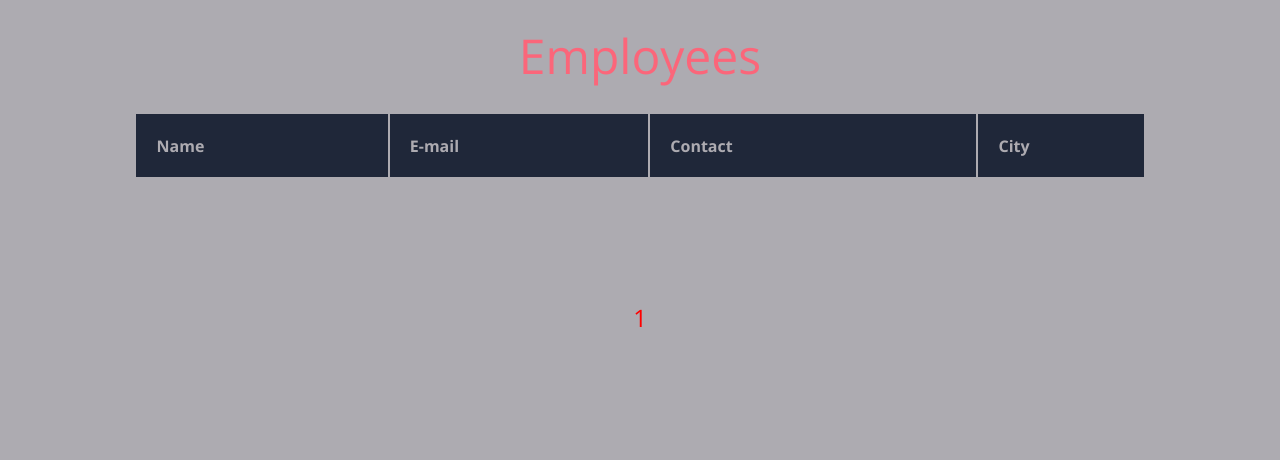
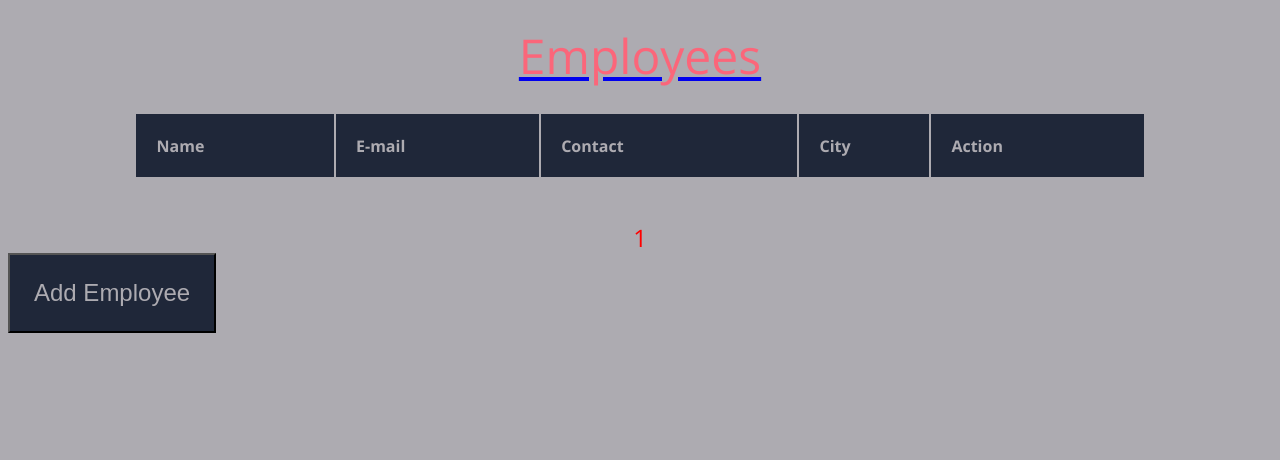
Before and after one commit to saura-t/Python-minis, a Django app: page / in a window 1280 px wide. Shown: the top 460 px of the page. Run offline with Django 3.2, Linux system fonts and the light colour scheme; data that the repository does not hold is empty.

Commit message:
raw CRUD operations done

```diff
--- a/CURD Operations/onBoarding/employees/models.py
+++ b/CURD Operations/onBoarding/employees/models.py
@@ -1,11 +1,13 @@
 from django.db import models
 
 # Create your models here.
+
+
 class Employee(models.Model):
     idemp = models.BigAutoField(primary_key=True)
     name = models.CharField(max_length=255)
     email = models.EmailField(max_length=255)
-    contact = models.IntegerField()
+    contact = models.CharField(max_length=255)
     city = models.CharField(max_length=255)
 
     class Meta:
--- a/CURD Operations/onBoarding/employees/templates/home.html
+++ b/CURD Operations/onBoarding/employees/templates/home.html
@@ -1,20 +1,13 @@
-{% load static %}
-<!DOCTYPE html>
-<html lang="en">
-<head>
-    <meta charset="UTF-8">
-    <meta name="viewport" content="width=device-width, initial-scale=1.0">
-    <link rel="stylesheet" href="{% static 'styles.css' %}">
-    <title>Home</title>
-</head>
-<body>
-    <h1>Employees</h1>
+{% extends 'index.html' %}
+
+{% block home %}
     <table class="container">
         <tr>
             <th>Name</th>
             <th>E-mail</th>
             <th>Contact</th>
             <th>City</th>
+            <th>Action</th>
         </tr>
         {% for item in page_obj %}
         <tr>
@@ -22,12 +15,16 @@
             <td>{{ item.email }}</td>
             <td>{{ item.contact }}</td>
             <td>{{ item.city }}</td>
+            <td>
+                <button>update</button>
+                <br>
+                <a href="{% url 'delete_emp' item.idemp %}"><button>delete</button></a>
+            </td>
         </tr>
         {% endfor %}
     </table>
     <div class="pages">
         {% include "pages.html" %}
     </div>
-
-</body>
-</html>
+    <button class="add_emp" onclick="location.href='/add'">Add Employee</button>
+{% endblock %}
--- a/CURD Operations/onBoarding/employees/urls.py
+++ b/CURD Operations/onBoarding/employees/urls.py
@@ -3,4 +3,7 @@ from . import views
 
 urlpatterns = [
     path('', views.home, name='home'),
+    path('add/', views.add_emp, name='add_emp'),
+    path('process-add/', views.process_add_emp, name='process_add_emp'),
+    path('delete-emp/<int:idemp>/', views.delete_emp, name='delete_emp'),
 ]
--- a/CURD Operations/onBoarding/employees/views.py
+++ b/CURD Operations/onBoarding/employees/views.py
@@ -1,7 +1,10 @@
-from django.shortcuts import render
+from django.shortcuts import render, redirect
 from django.core.paginator import Paginator
+from django.views.decorators.csrf import csrf_exempt
+from django.http import HttpResponse
 
 from .models import Employee
+from .forms import add_employee_form
 
 # Create your views here.
 
@@ -23,3 +26,55 @@ def home(request):
 
     page_obj = paginator.get_page(page_num)
     return render(request, 'home.html', {'page_obj': page_obj})
+
+
+@csrf_exempt
+def process_add_emp(request):
+    form = add_employee_form(request.POST or None)
+    if request.method == 'POST':
+        if form.is_valid():
+            name = request.POST.get('name')
+            email = request.POST.get('email')
+            contact = request.POST.get('contact')
+            city = request.POST.get('city')
+
+            emp = Employee(name=name, email=email, contact=contact, city=city)
+            emp.save()
+
+            return redirect("home")
+        return render(request, 'home.html')
+    else:
+        return HttpResponse("Invalid request method.")
+
+
+def add_emp(request):
+    form = add_employee_form()
+    context = {}
+    context['form'] = form
+
+    return render(request, 'add_emp.html', context)
+
+
+def delete_emp(request, idemp):
+    emp = Employee.objects.get(pk=idemp)
+    emp.delete()
+    return redirect("home")
+
+
+def update_emp(request, idemp):
+    emp = Employee.objects.get(pk=idemp)
+    form = add_employee_form(request.POST or None)
+    if request.method == 'POST':
+        if form.is_valid():
+            name = request.POST.get('name')
+            email = request.POST.get('email')
+            contact = request.POST.get('contact')
+            city = request.POST.get('city')
+
+            emp = Employee(name=name, email=email, contact=contact, city=city)
+            emp.save()
+
+            return redirect("home")
+        return render(request, 'home.html')
+    else:
+        return HttpResponse("Invalid request method.")
--- a/CURD Operations/onBoarding/onBoarding/settings.py
+++ b/CURD Operations/onBoarding/onBoarding/settings.py
@@ -55,7 +55,7 @@ ROOT_URLCONF = 'onBoarding.urls'
 TEMPLATES = [
     {
         'BACKEND': 'django.template.backends.django.DjangoTemplates',
-        'DIRS': [],
+        'DIRS': [BASE_DIR / 'templates'],
         'APP_DIRS': True,
         'OPTIONS': {
             'context_processors': [
@@ -79,7 +79,7 @@ DATABASES = {
         'ENGINE': 'django.db.backends.mysql',
         'NAME': 'employeedb',
         'USER': 'root',
-        'PASSWORD': 'your_pwd',
+        'PASSWORD': '3699',
         'HOST': 'localhost',
         'PORT': '3306',
     }
--- a/CURD Operations/onBoarding/static/styles.css
+++ b/CURD Operations/onBoarding/static/styles.css
@@ -9,7 +9,7 @@ body {
   background-color: #adabb1;
 }
 
-h1 {
+h1{
   font-size:3em;
   font-weight: 300;
   line-height:1em;
@@ -41,7 +41,7 @@ h1 {
 	  width: 80%;
 	  margin: 0 auto;
   display: table;
-  padding: 0 0 8em 0;
+  padding: 0 0 3em 0;
 }
 
 .container td, .container th {
@@ -97,7 +97,6 @@ h1 {
   width: auto;
   margin: 0 auto;
   display: table;
-    padding: 0 0 8em 0;
   align-items: center;
 }
 
@@ -106,3 +105,20 @@ h1 {
   padding-inline: 20px;
   text-decoration: none;
 }
+.add_emp {
+  font-size: x-large;
+  padding: 1em;
+  background-color:  #1F2739;
+  color: #adabb1;
+}
+
+.frm {
+  box-sizing: border-box;
+  padding: 2rem;
+  border-radius: 1rem;
+  background-color: black;
+  border: 24px solid black;
+  display: grid;
+  grid-template-columns: 1fr 1fr;
+  gap: 2rem;
+}
--- /dev/null
+++ b/CURD Operations/onBoarding/templates/index.html
@@ -0,0 +1,17 @@
+{% load static %}
+<!DOCTYPE html>
+<html lang="en">
+<head>
+    <meta charset="UTF-8">
+    <meta name="viewport" content="width=device-width, initial-scale=1.0">
+    <link rel="stylesheet" href="{% static 'styles.css' %}">
+    <title>Home</title>
+</head>
+<body>
+    <a class="text-decoration: none;" href="{% url 'home' %}"><h1>Employees</h1></a>
+    {% block home %}
+    {% endblock %}
+    {% block add_emp %}
+    {% endblock %}
+</body>
+</html>
```
Also changed, not shown: CURD Operations/onBoarding/employees/forms.py (added, +8 -0 lines), CURD Operations/onBoarding/employees/templates/add_emp.html (added, +10 -0 lines), 1 other file. Lines whose indentation alone changed are shown as unchanged.
